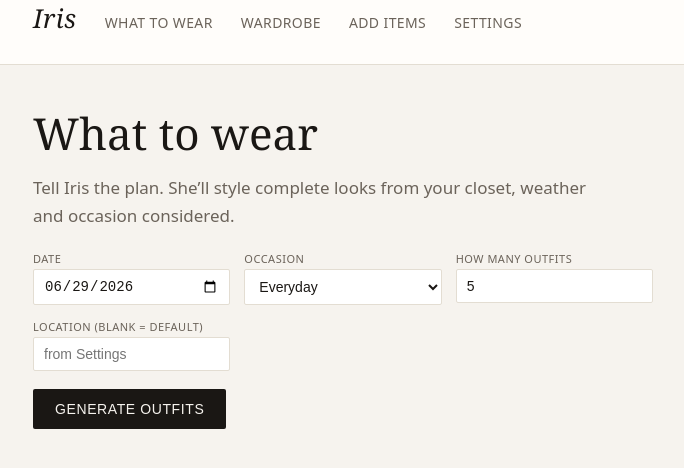
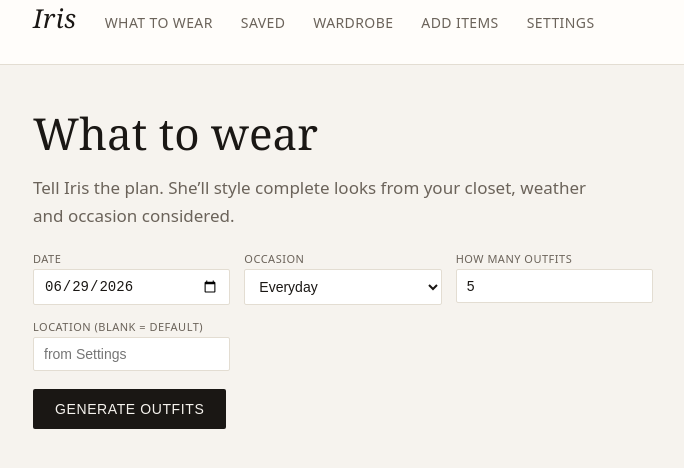
Before and after one commit to mollydbennett-glitch/Iris, a Next.js app: page /style in a window 1280 px wide. Shown: the top 468 px of the page, without its empty margins (111-795 px from the left). Built offline with nearby package versions, Linux system fonts and the light colour scheme.

Commit message:
Update layout.js

```diff
--- a/app/layout.js
+++ b/app/layout.js
@@ -13,6 +13,7 @@ export default function RootLayout({ children }) {
           <div className="wrap topbar-inner">
             <a href="/" className="brand">Iris</a>
             <a href="/style" className="navlink">What to wear</a>
+            <a href="/saved" className="navlink">Saved</a>
             <a href="/wardrobe" className="navlink">Wardrobe</a>
             <a href="/upload" className="navlink">Add items</a>
             <a href="/settings" className="navlink">Settings</a>
```
